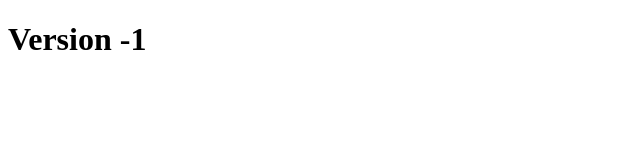
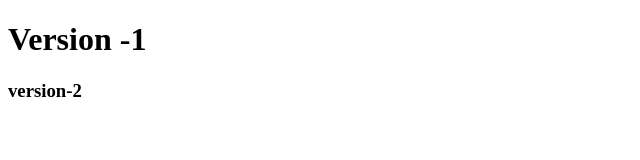
Before and after one commit to madhava098/git-version, a plain HTML site: page index.html in a window 1280 px wide. Shown: the full height of the page, 0-640 px from the left. Drawn offline with Linux system fonts and the light colour scheme.

Commit message:
version-2

```diff
--- a/index.html
+++ b/index.html
@@ -7,5 +7,6 @@
 </head>
 <body>
     <h1>Version -1</h1>
+    <h3>version-2</h3>
 </body>
 </html>
```
